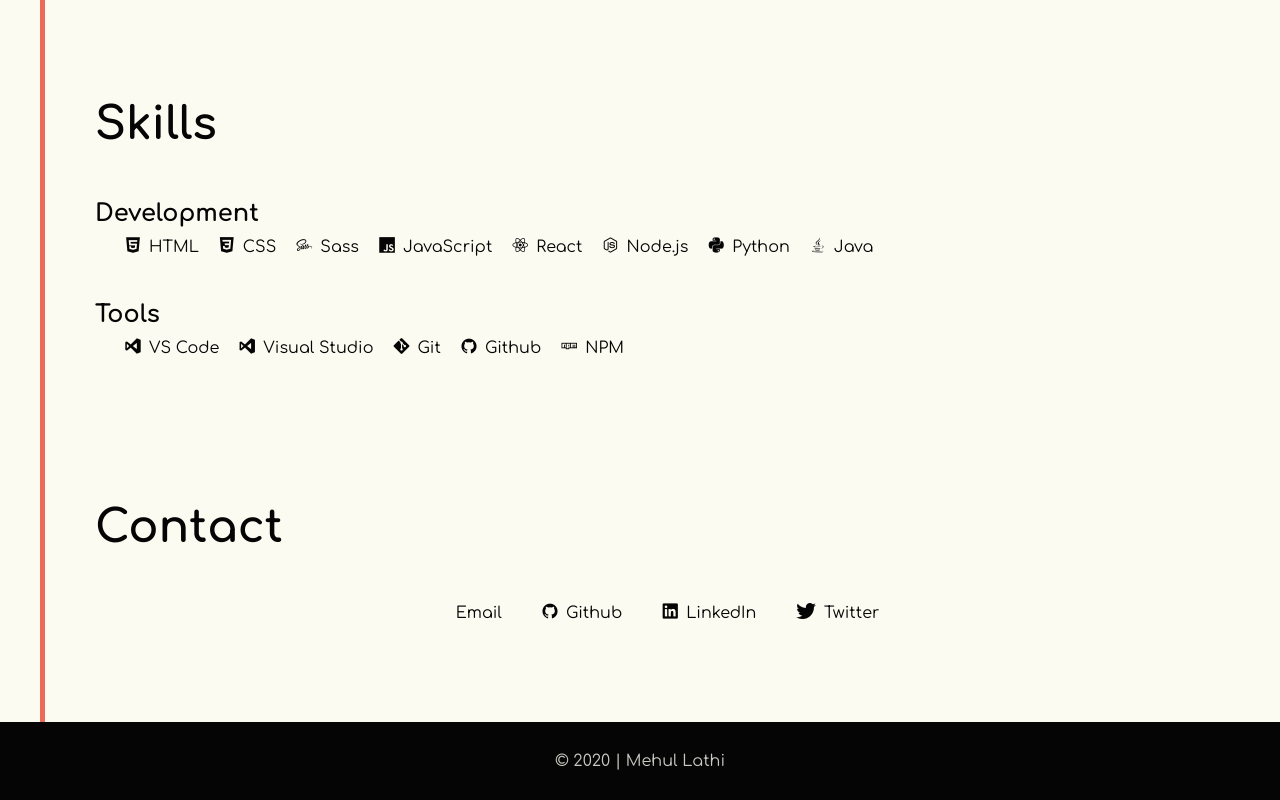
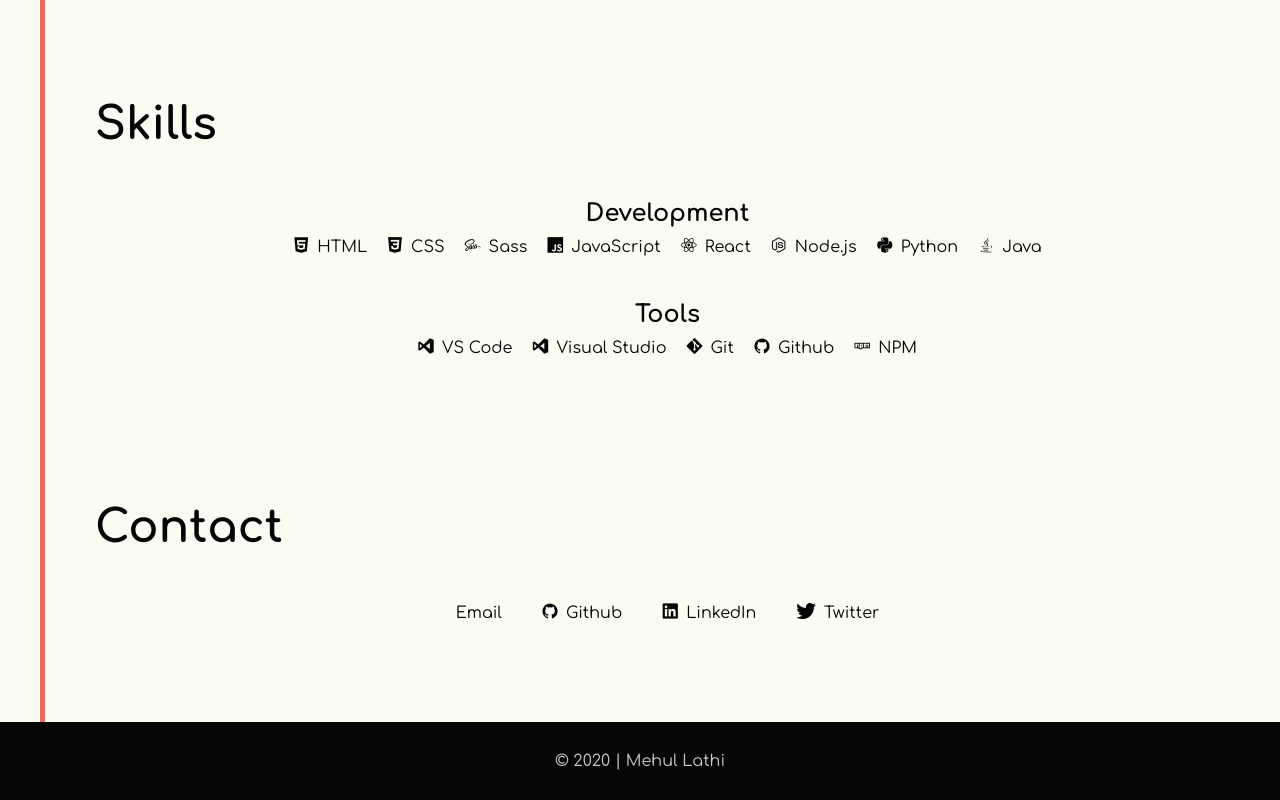
Before and after one commit to codedr0id/Portfolio, a React (Create React App) app: page / in a window 1280 px wide. Shown: the part 1353-2153 px from the top of the page. Built offline with nearby package versions, Linux system fonts and the light colour scheme.

Commit message:
add mixin flexCenter

```diff
--- a/src/App.scss
+++ b/src/App.scss
@@ -4,7 +4,6 @@
   // padding: 0 10rem;
   max-width: 1920px;
   width: 100%;
-  // text-align: center;
   overflow: hidden;
   position: relative;
   margin: 0 auto;
--- a/src/scss/Contact.scss
+++ b/src/scss/Contact.scss
@@ -2,9 +2,7 @@
 
 .Contact {
   &__list {
-    display: flex;
-    justify-content: center;
-    align-items: center;
+    @include flexCenter;
   }
 
   &__item {
--- a/src/scss/Header.scss
+++ b/src/scss/Header.scss
@@ -4,11 +4,10 @@
   // border: 1px solid tomato;
   padding: 10rem;
   height: 100vh;
-  display: flex;
+  position: relative;
+  @include flexCenter;
   flex-direction: column;
-  justify-content: center;
   align-items: flex-start;
-  position: relative;
 
   color: $color-black;
   background-color: #ff7700;
--- a/src/scss/Navbar.scss
+++ b/src/scss/Navbar.scss
@@ -8,10 +8,9 @@
   left: 50%;
   transform: translateX(-50%);
   // max-width: 1920px;
-  width: 100vw;
-  display: flex;
+  width: 100%;
+  @include flexCenter;
   justify-content: space-between;
-  align-items: center;
   z-index: 100;
 
   // for larger screens
--- a/src/scss/Skills.scss
+++ b/src/scss/Skills.scss
@@ -3,6 +3,8 @@
 .Skills {
   section {
     padding-bottom: 3.5rem;
+    @include flexCenter;
+    flex-direction: column;
   }
 
   .section-title {
@@ -16,9 +18,8 @@
 
   &__list {
     list-style: none;
-    display: flex;
+    @include flexCenter;
     flex-wrap: wrap;
-    margin-left: 2rem;
   }
 
   &__item {
--- a/src/scss/variables.scss
+++ b/src/scss/variables.scss
@@ -9,3 +9,10 @@ $color-secondary: #ffd257;
 
 // FONT
 $font-default: 'Comfortaa', cursive;
+
+// MIXINS
+@mixin flexCenter {
+    display: flex;
+    justify-content: center;
+    align-items: center;
+  }
```
